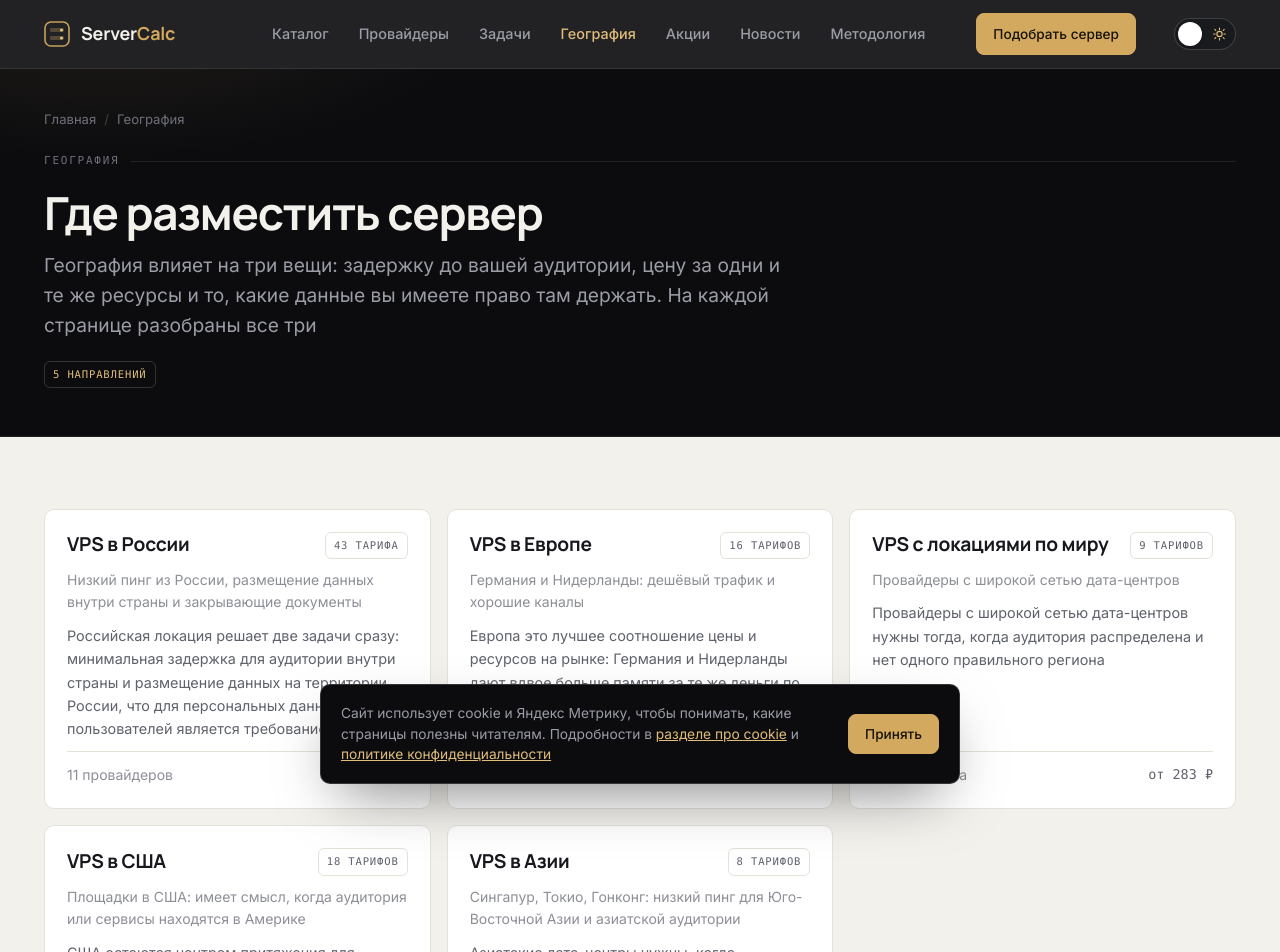
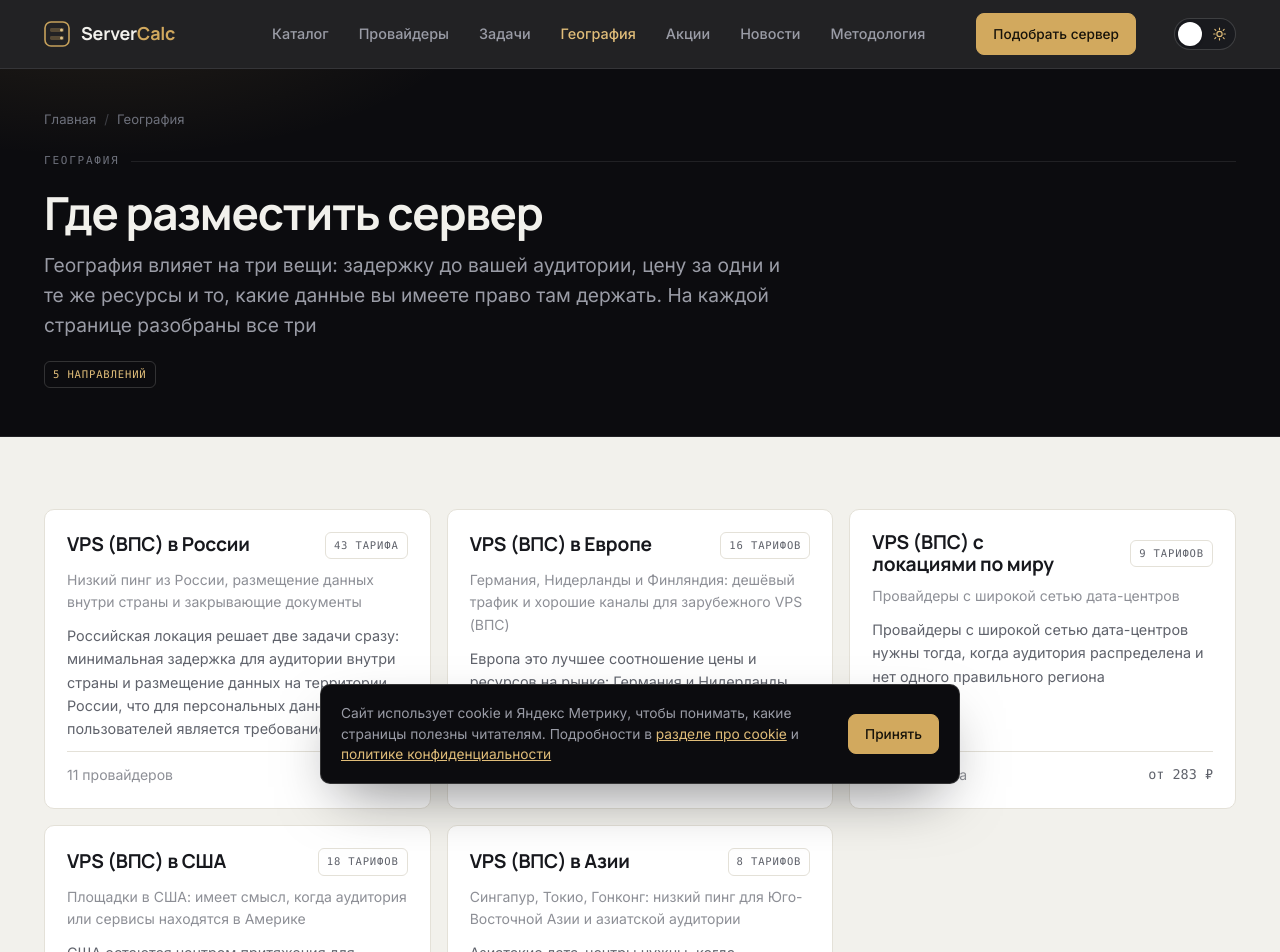
Before and after one commit to MakeBiz/servercalc, a Next.js app: page /vps in a window 1280 px wide. Shown: the top 952 px of the page. Built offline with nearby package versions, Linux system fonts and the light colour scheme.

Commit message:
seo: «впс» в h1 гео-страниц (Россия/Европа/США/Азия/Глобально), Финляндия в note Европы, «Провайдеры» под интент сравнение/рейтинг

```diff
--- a/app/provajdery/page.js
+++ b/app/provajdery/page.js
@@ -8,9 +8,9 @@ import { absUrl } from '@/lib/site';
 import { PRIORITY_BONUS } from '@/lib/score';
 
 export const metadata = {
-  title: 'Провайдеры VPS в сравнении',
+  title: 'Провайдеры VPS (ВПС): сравнение и рейтинг',
   description:
-    'Все провайдеры виртуальных серверов, которые участвуют в подборе: российские и зарубежные, с партнёрскими отношениями и без них. У каждого отдельная страница с тарифами и ограничениями',
+    'Сравнение и рейтинг провайдеров виртуальных серверов (VPS, ВПС): российские и зарубежные, с партнёрскими отношениями и без. У каждого отдельная страница с тарифами и ограничениями',
   alternates: { canonical: '/provajdery' },
 };
 
--- a/data/taxonomy.json
+++ b/data/taxonomy.json
@@ -88,15 +88,15 @@
       "slug": "rossiya",
       "code": "ru",
       "name": "Россия",
-      "h1": "VPS в России",
+      "h1": "VPS (ВПС) в России",
       "note": "Низкий пинг из России, размещение данных внутри страны и закрывающие документы"
     },
     {
       "slug": "evropa",
       "code": "eu",
       "name": "Европа",
-      "h1": "VPS в Европе",
-      "note": "Германия и Нидерланды: дешёвый трафик и хорошие каналы"
+      "h1": "VPS (ВПС) в Европе",
+      "note": "Германия, Нидерланды и Финляндия: дешёвый трафик и хорошие каналы для зарубежного VPS (ВПС)"
     },
     {
       "slug": "oae",
@@ -111,7 +111,7 @@
       "slug": "globalno",
       "code": "global",
       "name": "Глобально",
-      "h1": "VPS с локациями по миру",
+      "h1": "VPS (ВПС) с локациями по миру",
       "note": "Провайдеры с широкой сетью дата-центров",
       "hideInCalc": true
     },
@@ -119,7 +119,7 @@
       "slug": "ssha",
       "code": "us",
       "name": "США",
-      "h1": "VPS в США",
+      "h1": "VPS (ВПС) в США",
       "note": "Площадки в США: имеет смысл, когда аудитория или сервисы находятся в Америке"
     },
     {
@@ -134,7 +134,7 @@
       "slug": "aziya",
       "code": "asia",
       "name": "Азия",
-      "h1": "VPS в Азии",
+      "h1": "VPS (ВПС) в Азии",
       "note": "Сингапур, Токио, Гонконг: низкий пинг для Юго-Восточной Азии и азиатской аудитории"
     }
   ],
```
